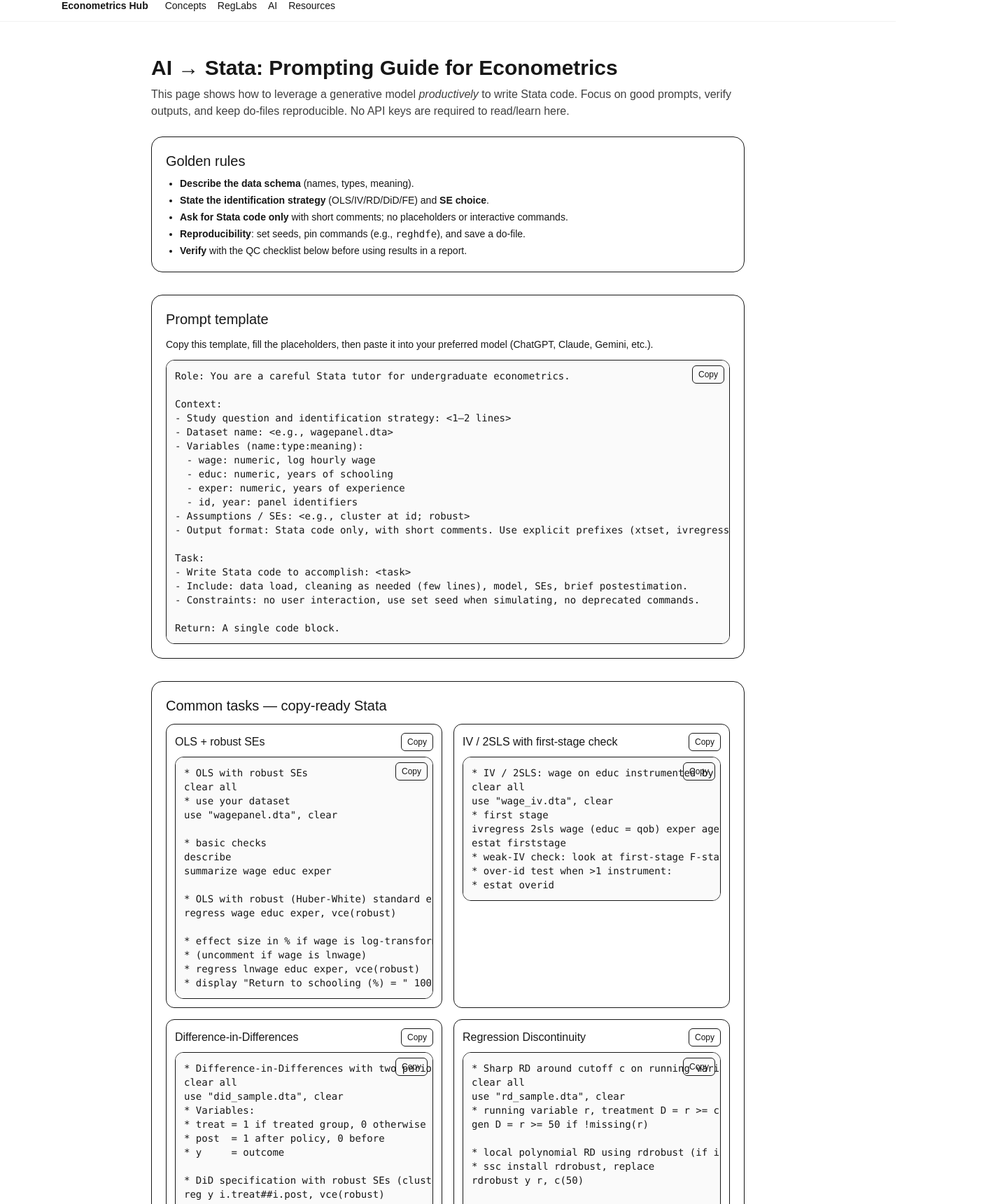
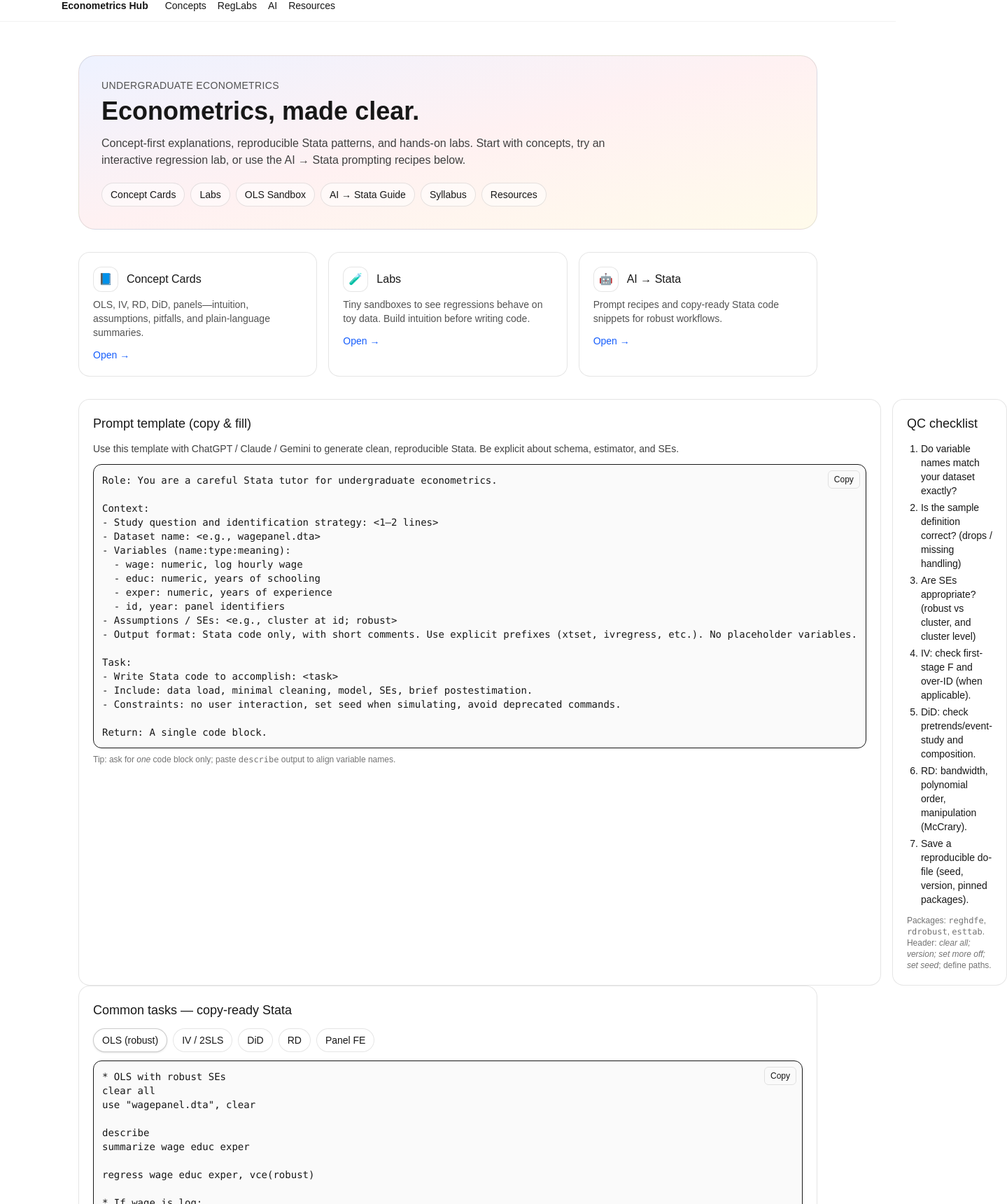
Before and after one commit to zhuoxiang-zhou/econ-site, a Next.js app: page /ai-stata in a window 1280 px wide. Shown: the part 14-1734 px from the top of the page at 70% size, 1439 px wide, since content can reach past the window. Built offline with nearby package versions, Linux system fonts and the light colour scheme.

Commit message:
Update AI STATA Page

```diff
--- a/src/app/ai-stata/page.tsx
+++ b/src/app/ai-stata/page.tsx
@@ -1,7 +1,10 @@
+// src/app/page.tsx
 "use client";
 
-import { useState } from "react";
+import Link from "next/link";
+import { useMemo, useState } from "react";
 
+/* ------------------------- small UI helpers ------------------------- */
 function CopyButton({ text }: { text: string }) {
   const [copied, setCopied] = useState(false);
   return (
@@ -11,7 +14,7 @@ function CopyButton({ text }: { text: string }) {
         setCopied(true);
         setTimeout(() => setCopied(false), 1200);
       }}
-      className="text-xs px-2 py-1 border rounded-md hover:shadow"
+      className="text-xs px-2 py-1 rounded-md border border-black/10 hover:shadow-sm transition"
       aria-label="Copy to clipboard"
     >
       {copied ? "Copied!" : "Copy"}
@@ -21,8 +24,8 @@ function CopyButton({ text }: { text: string }) {
 
 function CodeBlock({ code }: { code: string }) {
   return (
-    <div className="relative">
-      <pre className="text-sm overflow-x-auto bg-neutral-50 border rounded-xl p-3">
+    <div className="relative rounded-xl border bg-neutral-50">
+      <pre className="text-sm overflow-x-auto rounded-xl p-3">
         <code>{code}</code>
       </pre>
       <div className="absolute right-2 top-2">
@@ -32,7 +35,55 @@ function CodeBlock({ code }: { code: string }) {
   );
 }
 
-export default function AIStataGuide() {
+function PillLink({ href, children }: { href: string; children: React.ReactNode }) {
+  return (
+    <Link
+      href={href}
+      className="px-3 py-1.5 rounded-full border border-black/10 hover:border-black/20 hover:bg-white/60 bg-white/50 text-sm transition"
+    >
+      {children}
+    </Link>
+  );
+}
+
+function FeatureCard({
+  title,
+  desc,
+  href,
+  icon,
+}: {
+  title: string;
+  desc: string;
+  href: string;
+  icon: React.ReactNode;
+}) {
+  return (
+    <Link
+      href={href}
+      className="group block rounded-2xl border border-black/10 bg-white/60 hover:bg-white/80 hover:shadow-sm transition p-5"
+    >
+      <div className="flex items-center gap-3">
+        <div className="h-9 w-9 rounded-xl border border-black/10 grid place-items-center bg-white/80">
+          {icon}
+        </div>
+        <h3 className="font-medium">{title}</h3>
+      </div>
+      <p className="text-sm text-neutral-600 mt-2">{desc}</p>
+      <div className="mt-3 text-sm text-blue-600 group-hover:underline">Open →</div>
+    </Link>
+  );
+}
+
+function Section({ title, children }: { title: string; children: React.ReactNode }) {
+  return (
+    <section className="rounded-2xl border border-black/10 bg-white/60 p-5">
+      <h2 className="text-lg font-medium mb-3">{title}</h2>
+      {children}
+    </section>
+  );
+}
+
+/* --------------------------- content pieces --------------------------- */
 const promptTemplate = `Role: You are a careful Stata tutor for undergraduate econometrics.
 
 Context:
@@ -48,186 +99,189 @@ Context:
 
 Task:
 - Write Stata code to accomplish: <task>
-- Include: data load, cleaning as needed (few lines), model, SEs, brief postestimation.
-- Constraints: no user interaction, use set seed when simulating, no deprecated commands.
+- Include: data load, minimal cleaning, model, SEs, brief postestimation.
+- Constraints: no user interaction, set seed when simulating, avoid deprecated commands.
 
 Return: A single code block.`;
 
 const olsRobust = `* OLS with robust SEs
 clear all
-* use your dataset
 use "wagepanel.dta", clear
 
-* basic checks
 describe
 summarize wage educ exper
 
-* OLS with robust (Huber-White) standard errors
 regress wage educ exper, vce(robust)
 
-* effect size in % if wage is log-transformed
-* (uncomment if wage is lnwage)
+* If wage is log:
 * regress lnwage educ exper, vce(robust)
 * display "Return to schooling (%) = " 100*(exp(_b[educ])-1)`;
 
-  const iv2sls = `* IV / 2SLS: wage on educ instrumented by quarter-of-birth (qob)
+const iv2sls = `* IV / 2SLS example
 clear all
 use "wage_iv.dta", clear
-* first stage
+
 ivregress 2sls wage (educ = qob) exper age, vce(robust)
 estat firststage
-* weak-IV check: look at first-stage F-statistics
-* over-id test when >1 instrument:
-* estat overid`;
+* If multiple instruments: estat overid`;
 
-  const did = `* Difference-in-Differences with two periods
+const did = `* Difference-in-Differences
 clear all
 use "did_sample.dta", clear
-* Variables:
-* treat = 1 if treated group, 0 otherwise
-* post  = 1 after policy, 0 before
-* y     = outcome
+* treat=1 if treated group; post=1 after policy
 
-* DiD specification with robust SEs (cluster by group if panel groups exist)
 reg y i.treat##i.post, vce(robust)
 
-* Event-study style (if multiple periods and unit FE available)
+* Event-study (if panel):
 * xtset id year
-* reghdfe y i.year##i.treat, absorb(id) vce(cluster id)
-* or: areg y i.year##i.treat, absorb(id) vce(cluster id)`;
+* reghdfe y i.year##i.treat, absorb(id) vce(cluster id)`;
 
-  const rd = `* Sharp RD around cutoff c on running variable r
+const rd = `* Sharp RD
 clear all
 use "rd_sample.dta", clear
-* running variable r, treatment D = r >= c
 gen D = r >= 50 if !missing(r)
 
-* local polynomial RD using rdrobust (if installed)
+* rdrobust (if installed)
 * ssc install rdrobust, replace
-rdrobust y r, c(50)
+rdrobust y r, c(50)`;
 
-* Manual local linear with bandwidth h (illustrative)
-* keep if inrange(r, 50-5, 50+5)
-* regress y c.D c.cdist##c.D, vce(robust)
-* where cdist = r - 50`;
-
-  const fePanel = `* Two-way Fixed Effects (unit and year), cluster by unit
+const fePanel = `* Two-way FE, cluster by unit
 clear all
 use "wagepanel.dta", clear
 xtset id year
 
-* reghdfe is convenient for high-dimensional FE
 * ssc install reghdfe, replace
 reghdfe wage educ exper, absorb(id year) vce(cluster id)
 
-* Alternative: areg for one absorb (unit FE) + year dummies
+* One absorb alternative:
 * areg wage educ exper i.year, absorb(id) vce(cluster id)`;
 
 const qcChecklist = [
-    "Read the code comments: do variable names match your dataset exactly?",
-    "Confirm sample and units: any accidental listwise deletion or missing filters?",
-    "Check SE choice: robust vs. cluster(level). For panels, cluster at the unit (or group) level.",
-    "For IV: look at first-stage F-stat and over-id (when applicable).",
-    "For DiD: check pretrends (event-study) and group composition.",
-    "For RD: verify bandwidth, polynomial order, and manipulation checks (McCrary).",
-    "Save a do-file with seeds, versions, and explicit file paths for full reproducibility.",
+  "Do variable names match your dataset exactly?",
+  "Is the sample definition correct? (drops / missing handling)",
+  "Are SEs appropriate? (robust vs cluster, and cluster level)",
+  "IV: check first-stage F and over-ID (when applicable).",
+  "DiD: check pretrends/event-study and composition.",
+  "RD: bandwidth, polynomial order, manipulation (McCrary).",
+  "Save a reproducible do-file (seed, version, pinned packages).",
 ];
 
-  const promptExamples = [
-    {
-      title: "Prompt recipe (fill before sending to a model)",
-      content: promptTemplate,
-    },
-    {
-      title: "OLS + robust SEs",
-      code: olsRobust,
-    },
-    {
-      title: "IV / 2SLS with first-stage check",
-      code: iv2sls,
-    },
-    {
-      title: "Difference-in-Differences",
-      code: did,
-    },
-    {
-      title: "Regression Discontinuity",
-      code: rd,
-    },
-    {
-      title: "Panel FE + clustered SEs",
-      code: fePanel,
-    },
+const codeTabs: { key: string; label: string; code: string }[] = [
+  { key: "ols", label: "OLS (robust)", code: olsRobust },
+  { key: "iv", label: "IV / 2SLS", code: iv2sls },
+  { key: "did", label: "DiD", code: did },
+  { key: "rd", label: "RD", code: rd },
+  { key: "fe", label: "Panel FE", code: fePanel },
 ];
 
+/* ------------------------------- page ------------------------------- */
+export default function Home() {
+  const [active, setActive] = useState(codeTabs[0].key);
+
+  const activeCode = useMemo(
+    () => codeTabs.find((t) => t.key === active)?.code ?? codeTabs[0].code,
+    [active]
+  );
+
   return (
-    <main className="max-w-4xl mx-auto px-6 py-12">
-      <h1 className="text-3xl font-semibold mb-2">AI → Stata: Prompting Guide for Econometrics</h1>
-      <p className="text-neutral-700 mb-6">
-        This page shows how to leverage a generative model <em>productively</em> to write Stata code.
-        Focus on good prompts, verify outputs, and keep do-files reproducible. No API keys are required to read/learn here.
+    <main className="max-w-6xl mx-auto px-6 py-12">
+      {/* HERO */}
+      <div className="relative overflow-hidden rounded-3xl border border-black/10 bg-gradient-to-br from-indigo-50 via-rose-50 to-amber-50 p-8">
+        <div className="max-w-3xl">
+          <p className="text-sm uppercase tracking-wide text-neutral-600">Undergraduate Econometrics</p>
+          <h1 className="text-4xl font-semibold leading-tight mt-1">
+            Econometrics, made clear.
+          </h1>
+          <p className="mt-3 text-neutral-700">
+            Concept-first explanations, reproducible Stata patterns, and hands-on labs.
+            Start with concepts, try an interactive regression lab, or use the AI → Stata
+            prompting recipes below.
           </p>
 
-      <section className="border rounded-2xl p-5 mb-8">
-        <h2 className="text-xl font-medium mb-2">Golden rules</h2>
-        <ul className="list-disc pl-5 space-y-1 text-sm">
-          <li><strong>Describe the data schema</strong> (names, types, meaning).</li>
-          <li><strong>State the identification strategy</strong> (OLS/IV/RD/DiD/FE) and <strong>SE choice</strong>.</li>
-          <li><strong>Ask for Stata code only</strong> with short comments; no placeholders or interactive commands.</li>
-          <li><strong>Reproducibility</strong>: set seeds, pin commands (e.g., <code>reghdfe</code>), and save a do-file.</li>
-          <li><strong>Verify</strong> with the QC checklist below before using results in a report.</li>
-        </ul>
-      </section>
+          {/* Quick nav pills */}
+          <div className="mt-5 flex flex-wrap gap-2">
+            <PillLink href="/concepts">Concept Cards</PillLink>
+            <PillLink href="/labs">Labs</PillLink>
+            <PillLink href="/labs/ols">OLS Sandbox</PillLink>
+            <PillLink href="/ai-stata">AI → Stata Guide</PillLink>
+            <PillLink href="/syllabus">Syllabus</PillLink>
+            <PillLink href="/resources">Resources</PillLink>
+          </div>
+        </div>
+      </div>
 
-      <section className="border rounded-2xl p-5 mb-8">
-        <h2 className="text-xl font-medium mb-3">Prompt template</h2>
-        <p className="text-sm mb-3">
-          Copy this template, fill the placeholders, then paste it into your preferred model (ChatGPT, Claude, Gemini, etc.).
+      {/* FEATURE LINKS */}
+      <div className="grid gap-4 md:grid-cols-3 mt-8">
+        <FeatureCard
+          title="Concept Cards"
+          desc="OLS, IV, RD, DiD, panels—intuition, assumptions, pitfalls, and plain-language summaries."
+          href="/concepts"
+          icon={<span>📘</span>}
+        />
+        <FeatureCard
+          title="Labs"
+          desc="Tiny sandboxes to see regressions behave on toy data. Build intuition before writing code."
+          href="/labs"
+          icon={<span>🧪</span>}
+        />
+        <FeatureCard
+          title="AI → Stata"
+          desc="Prompt recipes and copy-ready Stata code snippets for robust workflows."
+          href="/ai-stata"
+          icon={<span>🤖</span>}
+        />
+      </div>
+
+      {/* AI → STATA MINI-GUIDE */}
+      <div className="mt-8 grid gap-4 md:grid-cols-[1.2fr_1fr]">
+        <Section title="Prompt template (copy & fill)">
+          <p className="text-sm text-neutral-700 mb-3">
+            Use this template with ChatGPT / Claude / Gemini to generate clean, reproducible Stata.
+            Be explicit about schema, estimator, and SEs.
           </p>
           <CodeBlock code={promptTemplate} />
-      </section>
+          <p className="text-xs text-neutral-500 mt-2">
+            Tip: ask for <em>one</em> code block only; paste <code>describe</code> output to align variable names.
+          </p>
+        </Section>
 
-      <section className="border rounded-2xl p-5 mb-8">
-        <h2 className="text-xl font-medium mb-3">Common tasks — copy-ready Stata</h2>
-        <div className="grid md:grid-cols-2 gap-4">
-          {promptExamples.slice(1).map((ex, i) => (
-            <div key={i} className="border rounded-xl p-3">
-              <div className="flex items-center justify-between mb-2">
-                <h3 className="font-medium">{ex.title}</h3>
-                <CopyButton text={ex.code!} />
+        <Section title="QC checklist">
+          <ol className="text-sm list-decimal pl-5 space-y-1">
+            {qcChecklist.map((t, i) => (
+              <li key={i}>{t}</li>
+            ))}
+          </ol>
+          <div className="text-xs text-neutral-500 mt-3">
+            Packages: <code>reghdfe</code>, <code>rdrobust</code>, <code>esttab</code>. Header:{" "}
+            <em>clear all; version; set more off; set seed</em>; define paths.
           </div>
-              <CodeBlock code={ex.code!} />
+        </Section>
       </div>
+
+      {/* CODE TABS */}
+      <Section title="Common tasks — copy-ready Stata">
+        <div className="flex flex-wrap gap-2 mb-3">
+          {codeTabs.map((t) => (
+            <button
+              key={t.key}
+              onClick={() => setActive(t.key)}
+              className={`px-3 py-1.5 rounded-full border text-sm transition ${
+                active === t.key
+                  ? "bg-white border-black/20 shadow-sm"
+                  : "bg-white/60 border-black/10 hover:border-black/20"
+              }`}
+            >
+              {t.label}
+            </button>
           ))}
         </div>
-      </section>
+        <CodeBlock code={activeCode} />
+      </Section>
 
-      <section className="border rounded-2xl p-5 mb-8">
-        <h2 className="text-xl font-medium mb-2">How to ask for code revisions (prompt patterns)</h2>
-        <ul className="list-disc pl-5 space-y-2 text-sm">
-          <li><strong>“Tighten scope”</strong>: <em>“Return a single Stata code block; robust SEs; no graphs; few comments.”</em></li>
-          <li><strong>“Match my schema”</strong>: paste <em>describe</em> output or a short table of names/types.</li>
-          <li><strong>“Swap estimators”</strong>: <em>“Rewrite using <code>ivregress 2sls</code> with instrument Z; report first-stage.”</em></li>
-          <li><strong>“Panel SEs”</strong>: <em>“Cluster at id; two-way FE id & year.”</em></li>
-          <li><strong>“Show minimal cleaning”</strong>: <em>“Include only necessary recodes, no drops unless justified.”</em></li>
-        </ul>
-      </section>
-
-      <section className="border rounded-2xl p-5 mb-8">
-        <h2 className="text-xl font-medium mb-2">QC checklist before you trust the output</h2>
-        <ol className="list-decimal pl-5 space-y-1 text-sm">
-          {qcChecklist.map((t, i) => (<li key={i}>{t}</li>))}
-        </ol>
-      </section>
-
-      <section className="border rounded-2xl p-5">
-        <h2 className="text-xl font-medium mb-2">Extras</h2>
-        <ul className="list-disc pl-5 space-y-1 text-sm">
-          <li><strong>Packages:</strong> <code>reghdfe</code> (two-way FE), <code>rdrobust</code> (RD), <code>estout/esttab</code> (tables).</li>
-          <li><strong>Reproducible do-file header:</strong> <em>clear all; version; set more off; set seed;</em> define paths.</li>
-          <li><strong>Ethics:</strong> you are responsible for verification; cite your own code, not the model.</li>
-        </ul>
-      </section>
+      {/* FOOTER */}
+      <footer className="text-xs text-neutral-500 mt-12">
+        © {new Date().getFullYear()} Undergraduate Econometrics. Built with Next.js & Tailwind.
+      </footer>
     </main>
   );
 }
```
Lines whose indentation alone changed are shown as unchanged.
